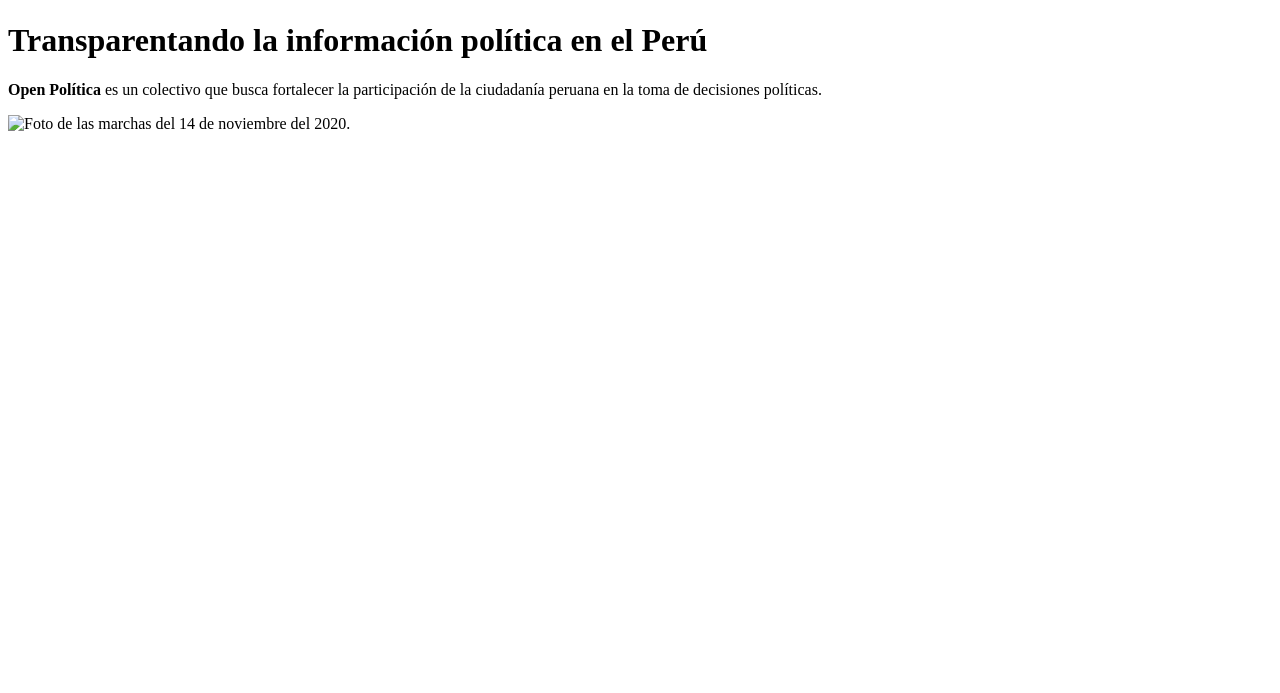
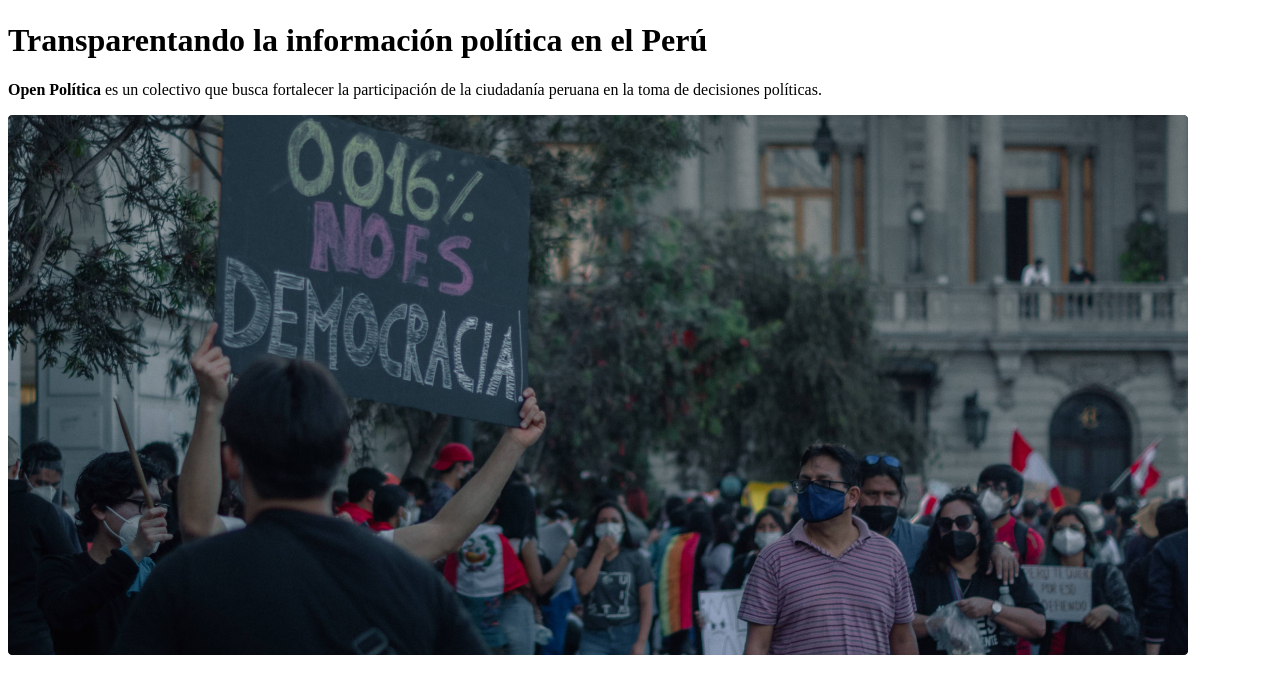
Before and after one commit to openpolitica/openpolitica.com, a website: page index.html in a window 1280 px wide. Shown: the part 35-728 px from the top of the page. Drawn offline with Linux system fonts and the light colour scheme.

Commit message:
Update index.html

```diff
--- a/index.html
+++ b/index.html
@@ -25,7 +25,7 @@
                 <b>Open Política</b> es un colectivo que busca fortalecer la participación de la ciudadanía peruana en la toma de decisiones políticas.
             </p>
 
-            <img class="relative top-8 h-72 w-full object-cover object-left rounded shadow-2xl" src="images/banner.png" alt="Foto de las marchas del 14 de noviembre del 2020.">
+            <img class="relative top-8 h-72 w-full object-cover object-left rounded shadow-2xl" src="images/banner_home.png" alt="Foto de las marchas del 14 de noviembre del 2020.">
         </div>
     </div>
 
```
